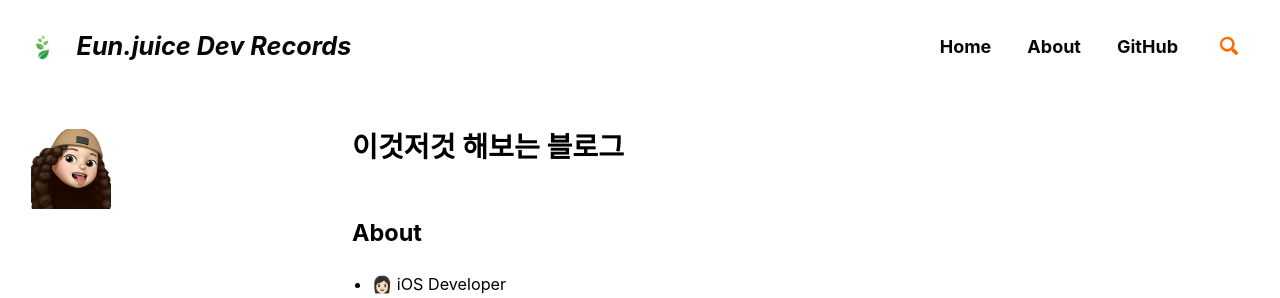
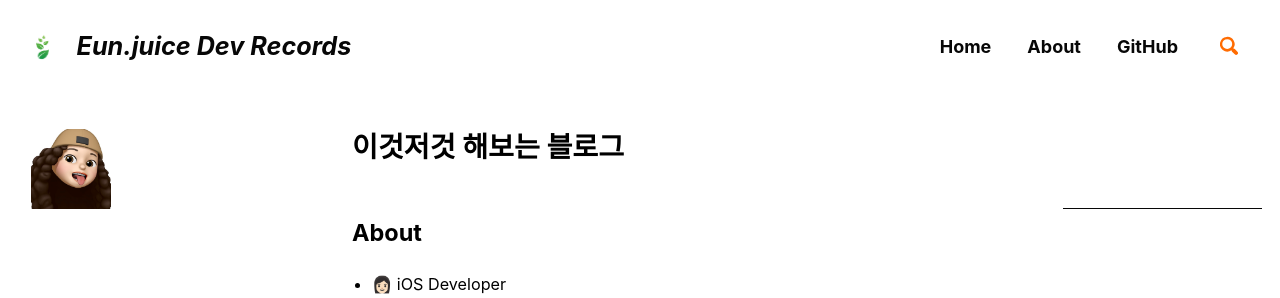
Before and after one commit to eunjooChoi/eunjoochoi.github.io, a Jekyll site: the page built from _pages/about.md, in a window 1280 px wide. Shown: the top 298 px of the page. Built offline with Jekyll 4.4.1, drawn with Linux system fonts in a browser that asks for light colours; cached includes are drawn as plain includes; some web fonts are replaced.

Commit message:
애드센스 수정 2

```diff
--- a/_config.yml
+++ b/_config.yml
@@ -298,3 +298,5 @@ defaults:
       comments: false
       share: true
       related: false
+      toc_ads: true
+      toc_sticky: true
--- a/_layouts/single.html
+++ b/_layouts/single.html
@@ -32,16 +32,18 @@ layout: default
       {% endunless %}
 
       <section class="page__content" itemprop="text">
-        {% if page.toc %}
+        {% if page.toc or page.toc_ads %}
           <aside class="sidebar__right {% if page.toc_sticky %}sticky{% endif %}">
             <nav class="toc">
-              <header><h4 class="nav__title"><i class="fas fa-{{ page.toc_icon | default: 'file-alt' }}"></i> {{ page.toc_label | default: site.data.ui-text[site.locale].toc_label | default: "On this page" }}</h4></header>
-              {% include toc.html sanitize=true html=content h_min=1 h_max=6 class="toc__menu" skip_no_ids=true %}
+              {% if page.toc %}
+                <header><h4 class="nav__title"><i class="fas fa-{{ page.toc_icon | default: 'file-alt' }}"></i> {{ page.toc_label | default: site.data.ui-text[site.locale].toc_label }}</h4></header>
+                {% include toc.html sanitize=true html=content h_min=1 h_max=6 class="toc__menu" %}
+              {% endif %}
             </nav>
             <!-- devinlife comment : right-sidebar ads -->
             <nav class="toc-custom">
               {% if page.toc_ads %}
-              {% include GoogleAdSenseSidbar.html %}
+                {% include GoogleAdSenseSidbar.html %}
               {% endif %}
             </nav>
           </aside>
```
Also changed, not shown: _layouts/archive.html (+9 -0 lines).
